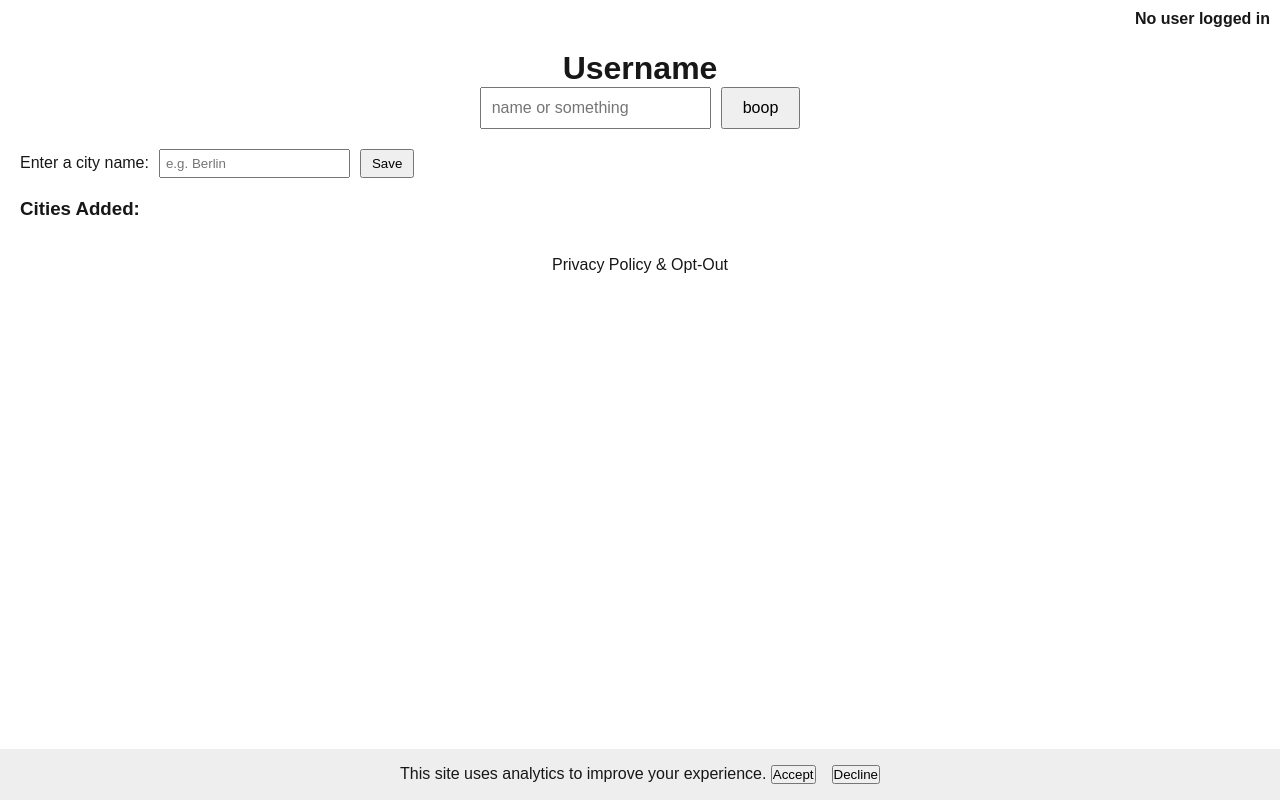
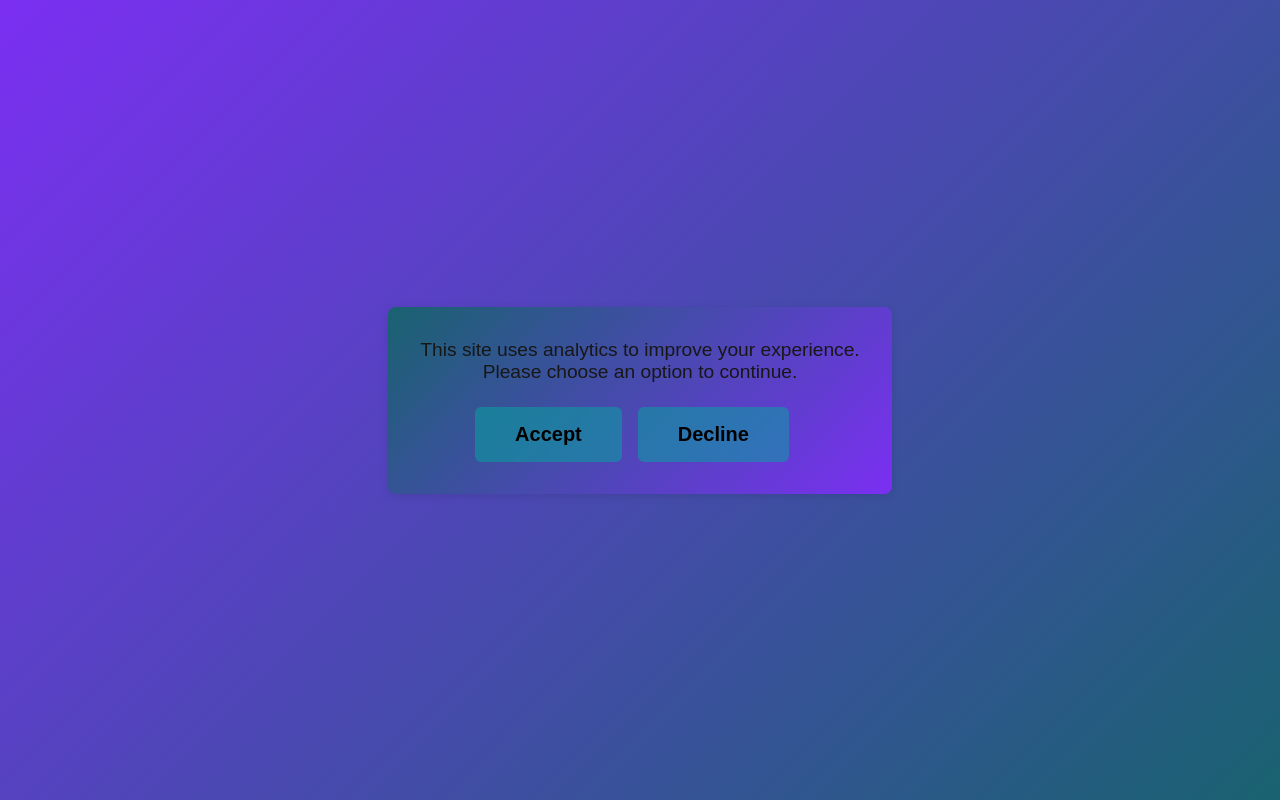
Before and after one commit to ffups/Blabolizer1612, a Next.js app in the folder Blabolizer1612/front-end/: page / in a window 1280 px wide. Built offline with nearby package versions, Linux system fonts and the light colour scheme.

Commit message:
feat: enhance UI with animated background and consent management components

```diff
--- /dev/null
+++ b/Blabolizer1612/front-end/src/app/ClientLayout.tsx
@@ -0,0 +1,40 @@
+"use client";
+import Script from "next/script";
+import { useEffect, useState } from "react";
+import ConsentBanner from "./privacy/consentBanner";
+
+export default function ClientLayout({ children }: { children: React.ReactNode }) {
+  const [consent, setConsent] = useState<null | boolean>(null);
+
+  useEffect(() => {
+    if (typeof window !== "undefined") {
+      const stored = localStorage.getItem("matomoConsent");
+      if (stored === "true") setConsent(true);
+      else if (stored === "false") setConsent(false);
+      else setConsent(null);
+    }
+  }, []);
+
+  return (
+    <>
+      {consent === null && <ConsentBanner onConsent={() => setConsent(true)} />}
+      {consent === true && (
+        <Script id="matomo" strategy="afterInteractive">
+          {`
+            var _paq = window._paq = window._paq || [];
+            _paq.push(['trackPageView']);
+            _paq.push(['enableLinkTracking']);
+            (function() {
+              var u="https://matomo.matomotes.me/";
+              _paq.push(['setTrackerUrl', u+'matomo.php']);
+              _paq.push(['setSiteId', '1']);
+              var d=document, g=d.createElement('script'), s=d.getElementsByTagName('script')[0];
+              g.async=true; g.src=u+'matomo.js'; s.parentNode.insertBefore(g,s);
+            })();
+          `}
+        </Script>
+      )}
+      {children}
+    </>
+  );
+}
--- a/Blabolizer1612/front-end/src/app/globals.css
+++ b/Blabolizer1612/front-end/src/app/globals.css
@@ -18,12 +18,30 @@ body {
 
 body {
   color: var(--foreground);
-  background: var(--background);
+  background: linear-gradient(270deg, #7b2ff2, #420949, #196270, #7b2ff2);
+  background-size: 600% 600%;
+  animation: gradientBG 16s ease infinite;
   font-family: Arial, Helvetica, sans-serif;
   -webkit-font-smoothing: antialiased;
   -moz-osx-font-smoothing: grayscale;
 }
 
+@keyframes gradientBG {
+  0% {
+    background-position: 0% 50%;
+  }
+  50% {
+    background-position: 100% 50%;
+  }
+  100% {
+    background-position: 0% 50%;
+  }
+}
+body.disable-animation {
+  animation: none !important;
+  background: #000 !important;
+  background-position: 50% 50% !important;
+}
 * {
   box-sizing: border-box;
   padding: 0;
--- a/Blabolizer1612/front-end/src/app/layout.tsx
+++ b/Blabolizer1612/front-end/src/app/layout.tsx
@@ -1,8 +1,8 @@
 import type { Metadata } from "next";
 import "./globals.css";
-import Script from "next/script";
-import { useEffect, useState } from "react";
-import ConsentBanner from "./privacy/consentBanner";
+  import ClientLayout from "./ClientLayout";
+import Footer from "@/components/Footer";
+import Header from "@/components/Header";
 
 export const metadata: Metadata = {
   title: "Blabolizer1612",
@@ -14,38 +14,13 @@ export default function RootLayout({
 }: Readonly<{
   children: React.ReactNode;
 }>) {
-  const [consent, setConsent] = useState<null | boolean>(null);
-
-  useEffect(() => {
-    if (typeof window !== "undefined") {
-      const stored = localStorage.getItem("matomoConsent");
-      if (stored === "true") setConsent(true);
-      else if (stored === "false") setConsent(false);
-      else setConsent(null);
-    }
-  }, []);
-
   return (
     <html lang="en">
       <body>
-        {consent === null && <ConsentBanner onConsent={() => setConsent(true)} />}
-        {consent === true && (
-          <Script id="matomo" strategy="afterInteractive">
-            {`
-              var _paq = window._paq = window._paq || [];
-              _paq.push(['trackPageView']);
-              _paq.push(['enableLinkTracking']);
-              (function() {
-                var u="https://matomo.matomotes.me/";
-                _paq.push(['setTrackerUrl', u+'matomo.php']);
-                _paq.push(['setSiteId', '1']);
-                var d=document, g=d.createElement('script'), s=d.getElementsByTagName('script')[0];
-                g.async=true; g.src=u+'matomo.js'; s.parentNode.insertBefore(g,s);
-              })();
-            `}
-          </Script>
-        )}
-        {children}
+        <Header />
+        <ClientLayout>{children}
+        <Footer />
+        </ClientLayout>
       </body>
     </html>
   );
--- a/Blabolizer1612/front-end/src/app/page.tsx
+++ b/Blabolizer1612/front-end/src/app/page.tsx
@@ -1,7 +1,6 @@
 import NamePage from "../pages/name";
 import UsernameDisplay from "../components/usernameDisplay";
 import CityInput from "@/components/cityInput";
-import Footer from "@/components/Footer";
 
 export default function Home() {
   return (
@@ -9,7 +8,6 @@ export default function Home() {
             <UsernameDisplay />
             <NamePage />
             <CityInput />
-            <Footer />
     </div>
   );
 }
--- a/Blabolizer1612/front-end/src/app/privacy/consentBanner.tsx
+++ b/Blabolizer1612/front-end/src/app/privacy/consentBanner.tsx
@@ -25,10 +25,55 @@ export default function ConsentBanner({ onConsent }: { onConsent: () => void })
   if (!visible) return null;
 
   return (
-    <div style={{ position: "fixed", bottom: 0, width: "100%", background: "#eee", padding: "1rem", textAlign: "center", zIndex: 1000 }}>
-      This site uses analytics to improve your experience.&nbsp;
-      <button onClick={accept}>Accept</button>
-      <button onClick={decline} style={{ marginLeft: "1rem" }}>Decline</button>
+    <div
+      style={{
+        position: "fixed",
+        top: 0,
+        left: 0,
+        width: "100vw",
+        height: "100vh",
+        background: "linear-gradient(135deg, #7b2ff2 0%,rgb(25, 98, 112) 100%)",
+        zIndex: 9999,
+        display: "flex",
+        flexDirection: "column",
+        alignItems: "center",
+        justifyContent: "center",
+      }}
+    >
+      <div style={{
+        background: "linear-gradient(135deg, rgb(25, 98, 112) 0%, #7b2ff2 100%)",
+        padding: "2rem", borderRadius: "8px", boxShadow: "0 2px 8px rgba(0,0,0,0.1)", textAlign: "center"
+      }}>
+        <p style={{ marginBottom: "1.5rem", fontSize: "1.2rem", }}>
+          This site uses analytics to improve your experience.<br />
+          Please choose an option to continue.
+        </p>
+        <button onClick={accept}
+          style={{
+            marginRight: "1rem",
+            padding: "1rem 2.5rem",
+            fontSize: "1.25rem",
+            fontWeight: "bold",
+            border: "none",
+            borderRadius: "6px",
+            cursor: "pointer",
+            transition: "none",
+            background: "rgba(2, 168, 160, 0.51)"
+
+          }}>Accept</button>
+        <button onClick={decline}
+          style={{
+            marginRight: "1rem",
+            padding: "1rem 2.5rem",
+            fontSize: "1.25rem",
+            fontWeight: "bold",
+            border: "none",
+            borderRadius: "6px",
+            cursor: "pointer",
+            background: "rgba(2, 168, 160, 0.51)"
+
+          }}>Decline</button>
+      </div>
     </div>
   );
 }
--- /dev/null
+++ b/Blabolizer1612/front-end/src/components/AnimationToggle.tsx
@@ -0,0 +1,40 @@
+"use client";
+import { useEffect, useState } from "react";
+
+export default function AnimationToggle() {
+  const [enabled, setEnabled] = useState(true);
+
+  useEffect(() => {
+    if (enabled) {
+      document.body.classList.remove("disable-animation");
+      localStorage.setItem("bgAnimation", "enabled");
+    } else {
+      document.body.classList.add("disable-animation");
+      localStorage.setItem("bgAnimation", "disabled");
+    }
+  }, [enabled]);
+
+  useEffect(() => {
+    const pref = localStorage.getItem("bgAnimation");
+    if (pref === "disabled") setEnabled(false);
+  }, []);
+
+  return (
+    <button
+      style={{
+        padding: "0.5rem 1.25rem",
+        margin: "1rem",
+        fontSize: "1rem",
+        borderRadius: "6px",
+        border: "none",
+        background: "#fff",
+        color: "#7b2ff2",
+        boxShadow: "0 2px 6px rgba(0,0,0,0.08)",
+        cursor: "pointer"
+      }}
+      onClick={() => setEnabled((v) => !v)}
+    >
+      {enabled ? "Disable" : "Enable"} Background Animation
+    </button>
+  );
+}
--- a/Blabolizer1612/front-end/src/components/Footer.tsx
+++ b/Blabolizer1612/front-end/src/components/Footer.tsx
@@ -1,10 +1,12 @@
 // Example Footer.tsx
 import Link from "next/link";
+import AnimationToggle from "./AnimationToggle";
 
 export default function Footer() {
   return (
     <footer style={{ textAlign: "center", padding: "1rem" }}>
       <Link href="/privacy">Privacy Policy & Opt-Out</Link>
+      <AnimationToggle />
     </footer>
   );
 }
--- /dev/null
+++ b/Blabolizer1612/front-end/src/components/Header.tsx
@@ -0,0 +1,35 @@
+import Link from "next/link";
+
+export default function Header() {
+  return (
+    <header
+      style={{
+        width: "100%",
+        padding: "1rem 0",
+        background: "rgba(123,47,242,0.9)",
+        color: "#fff",
+        display: "flex",
+        justifyContent: "center",
+        alignItems: "center",
+        boxShadow: "0 2px 8px rgba(0,0,0,0.08)",
+        marginBottom: "2rem",
+      }}
+    >
+      <nav>
+        <Link href="/" style={{
+          color: "#fff",
+          textDecoration: "none",
+          fontWeight: "bold",
+          fontSize: "1.2rem",
+          padding: "0.5rem 1.5rem",
+          borderRadius: "6px",
+          background: "rgba(25,98,112,0.7)",
+          marginRight: "1rem"
+        }}>
+          Home
+        </Link>
+        {/* Add more buttons/links here as needed */}
+      </nav>
+    </header>
+  );
+}
```
Also changed, not shown: Blabolizer1612/front-end/src/app/privacy/page.tsx (+119 -0 lines), 1 other file (tests, documents, lock files or other folders).
